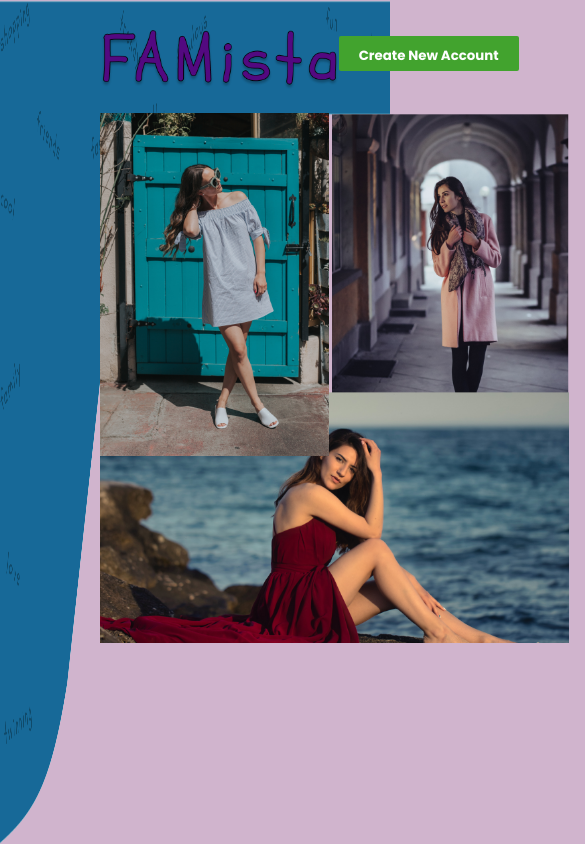
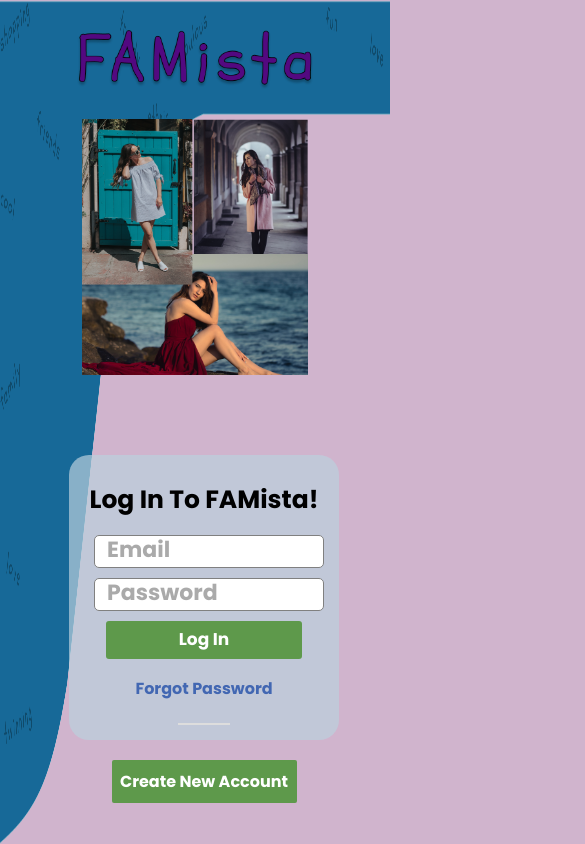
Before and after one commit to FAMista/FAMista-Collaborative-Shopping, a React (Create React App) app: page /login in a window 390 px wide. Shown: the top 844 px of the page, 585 px wide, since content can reach past the window. Built offline with nearby package versions, Linux system fonts and the light colour scheme; no server answers.

Commit message:
made login and register page responsive using react-bootstrap

```diff
--- a/public/index.html
+++ b/public/index.html
@@ -3,6 +3,12 @@
   <head>
     <meta charset="utf-8" />
     <link rel="icon" href="%PUBLIC_URL%/favicon.ico" />
+    <link
+  rel="stylesheet"
+  href="https://cdn.jsdelivr.net/npm/bootstrap@4.6.0/dist/css/bootstrap.min.css"
+  integrity="sha384-B0vP5xmATw1+K9KRQjQERJvTumQW0nPEzvF6L/Z6nronJ3oUOFUFpCjEUQouq2+l"
+  crossorigin="anonymous"
+/>
     <meta name="viewport" content="width=device-width, initial-scale=1" />
     <meta name="theme-color" content="#000000" />
     <meta
@@ -19,7 +25,6 @@
       Notice the use of %PUBLIC_URL% in the tags above.
       It will be replaced with the URL of the `public` folder during the build.
       Only files inside the `public` folder can be referenced from the HTML.
-
       Unlike "/favicon.ico" or "favicon.ico", "%PUBLIC_URL%/favicon.ico" will
       work correctly both with client-side routing and a non-root public URL.
       Learn how to configure a non-root public URL by running `npm run build`.
@@ -32,10 +37,8 @@
     <!--
       This HTML file is a template.
       If you open it directly in the browser, you will see an empty page.
-
       You can add webfonts, meta tags, or analytics to this file.
       The build step will place the bundled scripts into the <body> tag.
-
       To begin the development, run `npm start` or `yarn start`.
       To create a production bundle, use `npm run build` or `yarn build`.
     -->
--- a/src/Login.css
+++ b/src/Login.css
@@ -7,24 +7,23 @@
     font-family: poppins-bold;
     height: auto;
     display: flex;
-    margin-top: 4%;
 }
 
 .login__images {
-    height: 530px;
+    margin-top: 8%;
+    width: 63%;
     object-fit: contain;
-    margin-left: 100px;
 }
 
 .login__container {
-    width: 500px;
-    height: 350px;
+    width: 75%;
+    height: 65%;
     display :flex;
     padding: 10px;
     background-color: rgba(187, 209, 222, 0.69);
     flex-direction: column;
     margin-top: 80px;
-    margin-left: 300px;
+    margin-left: 15%;
     border-radius: 20px;
 }
 
@@ -32,6 +31,7 @@
     font-weight: 330;
     color:black;
     font-size: 25px;
+    margin-top: 20px;
     margin-bottom: 20px;
     text-align: center;
 }
@@ -41,7 +41,7 @@
     margin-bottom: 10px;
     margin-left: 10px;
     background-color: white;
-    width: 396px;
+    width: 92%;
     border: 0.5px solid gray;
     border-radius: 5px;
 }
@@ -66,10 +66,10 @@
 }
 
 .login__container > form > center > hr {
-    margin: 25px;
+    margin: 25px 30%;
     color: rgb(221, 221, 221);
     border: 1px solid;
-    width: 100px;
+    width: 20%;
 }
 
 .login__container > form > center > h6 {
--- a/src/Login.js
+++ b/src/Login.js
@@ -1,4 +1,5 @@
 import React, { useState } from 'react'
+import { Container, Row, Col } from 'react-bootstrap';
 import './Login.css';
 import design from "./resources/fashion.png";
 import { Link } from 'react-router-dom';
@@ -41,9 +42,14 @@ function Login() {
 
     return (
         <div className="login">
-            <div className="login__left">
+            <Container fluid>
+                <Row>
+                    <Col xs={12} md={6} className="login__left">
+                    <center>
                         <img src={design} alt="fashion"  className="login__images"></img>
-            </div>
+                    </center>
+                    </Col>
+                    <Col xs={12} md={6}>
                         <div className="login__container">
                             <h3>Log In To FAMista!</h3>
                             <form>
@@ -69,6 +75,9 @@ function Login() {
                                 </center>
                             </form>
                         </div>
+                    </Col>
+                </Row>
+            </Container>
         </div>
     )
 }
--- a/src/LoginHeader.js
+++ b/src/LoginHeader.js
@@ -1,4 +1,5 @@
 import React from 'react'
+import { Container, Row, Col } from 'react-bootstrap';
 import { Link } from 'react-router-dom';
 import './RegisterHeader.css';
 import logo from './resources/logo.png';
@@ -9,14 +10,22 @@ function LoginHeader() {
         <div>
             <img src={bg} className="header__bg" alt="background"></img>
             <div className="header">
-                <div className="header__left">
+            <Container fluid>
+                <Row>
+                    <Col xs={12} md={6} className="header__left">
+                        <center>
                             <Link to="/">
                                 <img src={logo} alt="FAMista Logo" className="header__logo"></img>
                             </Link>
-                </div>
+                        </center>
+                    </Col>
+                    <Col xs={12} md={6} className="d-none d-sm-block">
                         <Link className="/register" to="/register">
                             <button className="header__button">Create New Account</button>
                         </Link>
+                    </Col>
+                </Row>
+            </Container>
             </div>
         </div>
     )
--- a/src/Register.css
+++ b/src/Register.css
@@ -7,23 +7,22 @@
     font-family: poppins-bold;
     height: auto;
     display: flex;
-    margin-top: 4%;
 }
 
 .register__images {
-    height: 560px;
+    margin-top: 8%;
+    width: 63%;
     object-fit: contain;
-    margin-left: 100px;
 }
 
 .register__container {
-    width: 500px;
-    height: 490px;
+    width: 75%;
+    height: 85%;
     display :flex;
     padding: 10px;
     background-color: rgba(187, 209, 222, 0.69);
     flex-direction: column;
-    margin-left: 370px;
+    margin-top: 8%;
     border-radius: 20px;
 }
 
@@ -47,7 +46,7 @@
     margin-bottom: 10px;
     margin-left: 10px;
     background-color: white;
-    width: 396px;
+    width: 92%;
     border: 0.5px solid gray;
     border-radius: 5px;
 }
@@ -75,7 +74,7 @@
     height: 36px !important;
     margin-bottom: 10px;
     background-color: white;
-    width: 193px !important;
+    width: 45% !important;
     border: 0.5px solid gray;
     margin-left: 10px;
     border-radius: 5px;
@@ -85,18 +84,17 @@
     display: flex;
     color: rgb(144,148, 156);
     font-size: 18px;
-    margin-left: 110px;
+    margin-left: 6%;
 }
 
 .register__container > form > .register__radiocontainer > label {
     margin-top: 10px;
     margin-bottom: 10px;
-    margin-right: 30px;
+    margin-right: 20px;
     font-size: 18px;
     margin-left: 6px;
 }
 .register__container > form > .register__radiocontainer {
-    margin-left: 110px;
     margin-top: 10px;
     margin-bottom: 20px;
 }
@@ -107,8 +105,7 @@
     font-family: Arial, Helvetica, sans-serif;
     color: #777;
     font-weight: 400;
-    max-width: 300px;
-    margin-left: 110px;
+    max-width: 90%;
     margin-bottom: 20px;
 }
 
--- a/src/Register.js
+++ b/src/Register.js
@@ -1,4 +1,5 @@
 import React, { useState } from 'react'
+import { Container, Row, Col } from 'react-bootstrap';
 import './Register.css';
 import design from "./resources/images.png";
 import { auth } from './firebase.js';
@@ -32,9 +33,15 @@ function Register() {
 
     return (
         <div className="register">
-            <div className="register__left">
+            <Container fluid>
+            <Row>
+                <Col xs={12} md={6} className="register__left">
+                    <center>
                     <img src={design} alt="fashion"  className="register__images"></img>
-            </div>
+                    </center>
+                </Col>
+                <Col xs={12} md={6}>
+                <center>
                 <div className="register__container">
                     <h1>Register Today!</h1>
                     <h3>It's quick and easy..</h3>
@@ -65,18 +72,23 @@ function Register() {
                             <input type="radio" name="gender" value="Other" />
                             <label>Other</label>
                         </div>
-
+                        <center>
                         <p className="register__policy">
                             By clicking sign up, you agree to our{" "}
                             <span>Terms, Data Policy</span> and <span>Cookie Policy</span>. You
                             may recieve SMS notifications from us and can opt out at any time.
                         </p>
+                        </center>
 
                         <center>
                             <button onClick={register} type="submit" className="register__register">Sign Up</button>
                         </center>
                     </form>
                 </div>
+                </center>
+                </Col>
+            </Row>
+            </Container>
         </div>
     )
 }
--- a/src/RegisterHeader.css
+++ b/src/RegisterHeader.css
@@ -22,7 +22,6 @@ body {
     height: 60px;
     object-fit: contain;
     margin-top: 30px;
-    margin-left: 100px;
 }
 
 @font-face {
@@ -37,12 +36,15 @@ body {
 
 .header__text {
     font-family: schoolbell;
+    margin-top: 10px;
+    margin-left: 68px;
     font-size: large;
 }
 
 .header__input1 {
     width: 30%;
     height: 35px;
+    margin-left: 68px;
     margin-right: 15px;
     margin-top: 5px;
     font-size: medium;
@@ -69,22 +71,22 @@ body {
     background-color: #399E62;
     border: none;
     border-radius: 2px;
-    margin-right: 100px;
+    margin-right: 80px;
     font-size: medium;
 }
 
 .header__button {
-    width: 180px;
+    width: auto;
     height: 35px;
     color: #ffffff;
     font-weight: 400;
-    margin-top: 9px;
-    padding-top: 7px;
+    margin-top: 5%;
+    padding: 7px;
     border-radius: 2px;
     background-color: #42a32e;
     border: none;
     position: relative;
-    margin-right: 330px;
+    margin-left: 400px;
     font-family: poppins-bold;
 }
 
--- a/src/RegisterHeader.js
+++ b/src/RegisterHeader.js
@@ -1,4 +1,5 @@
 import React, { useState } from 'react'
+import { Container, Row, Col } from 'react-bootstrap';
 import { Link } from 'react-router-dom';
 import './RegisterHeader.css';
 import logo from './resources/logo.png';
@@ -44,19 +45,25 @@ function RegisterHeader() {
         <div>
             <img src={bg} className="header__bg" alt="background"></img>
             <div className="header">
-                <div className="header__left">
+            <Container fluid>
+                <Row>
+                    <Col xs={12} md={6} className="header__left">
+                        <center>
                             <Link to="/">
                                 <img src={logo} alt="FAMista Logo" className="header__logo"></img>
                             </Link>
-                </div>
-                <div className="header__right">
+                        </center>
+                    </Col>
+                    <Col xs={12} md={6} className="d-none d-sm-block header__right">
                         <p className="header__text">Already signed up? Log in</p>
                         <form>
                             <input onChange={(e) => setEmail(e.target.value)} className="header__input1" type="email" placeholder="Email Address" />
                             <input onChange={(e) => setPassword(e.target.value)} className="header__input2" type="password" placeholder="Password" />
                             <button type="submit" onClick={login} className="header__submit">Log In</button>
                         </form>
-                </div>
+                    </Col>
+                </Row>
+                </Container>
             </div>
         </div>
     )
--- a/src/firebase.js
+++ b/src/firebase.js
@@ -2,13 +2,13 @@ import firebase from "firebase";
 
 // For Firebase JS SDK v7.20.0 and later, measurementId is optional
 const firebaseConfig = {
-  apiKey: "AIzaSyBLgQfWc6el2LYskeO2f1pU_5fNPyso6Dc",
-  authDomain: "famista-cb7e9.firebaseapp.com",
-  projectId: "famista-cb7e9",
-  storageBucket: "famista-cb7e9.appspot.com",
-  messagingSenderId: "731015836197",
-  appId: "1:731015836197:web:3b14578987e9d8b14185cc",
-  measurementId: "G-W7GS8N6Q51"
+  apiKey: process.env.REACT_APP_FIREBASE_API_KEY,
+  authDomain: process.env.REACT_APP_FIREBASE_AUTH_DOMAIN,
+  projectId: process.env.REACT_APP_FIREBASE_PROJECT_ID,
+  storageBucket: process.env.REACT_APP_FIREBASE_STORAGE_BUCKET,
+  messagingSenderId: process.env.REACT_APP_FIREBASE_MESSAGING_SENDER_ID,
+  appId: process.env.REACT_APP_FIREBASE_APP_ID,
+  measurementId: process.env.REACT_APP_FIREBASE_MEASUREMENT_ID
 };
 
 firebase.initializeApp(firebaseConfig);
```
Also changed, not shown: 1 other file (tests, documents, lock files or other folders). Lines whose indentation alone changed are shown as unchanged.
